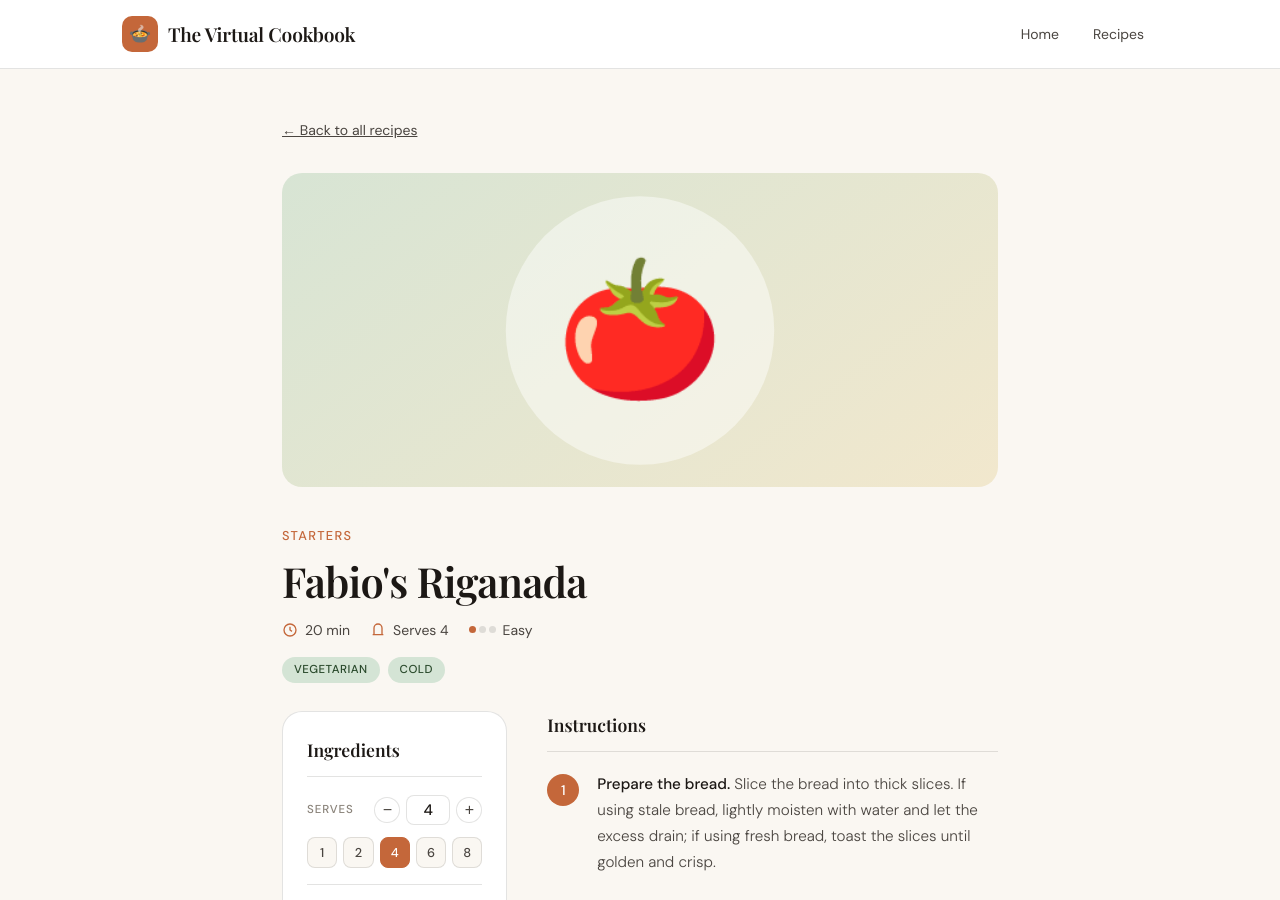
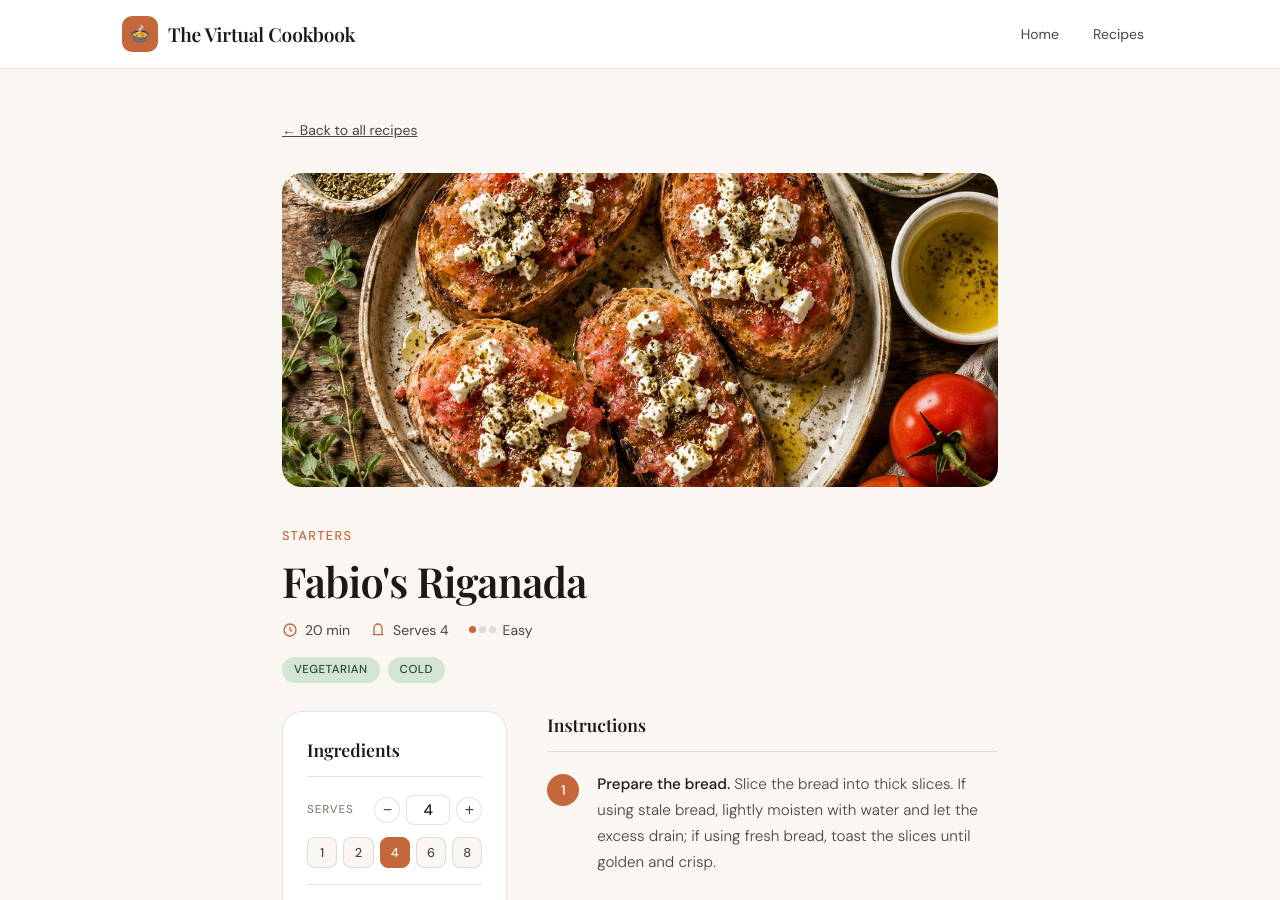
Before and after one commit to J0ma-r/cookbook, a Jekyll site: the page built from _recipes/riganada.md, in a window 1280 px wide and 900 px high. Built offline with Jekyll 4.4.1, drawn with Linux system fonts in a browser that asks for light colours; some web fonts are replaced.

Commit message:
Add real photos for riganada and buldak-noodles
Replace the SVG placeholders with generated food photos (1200x900 JPEG)
and point each recipe's image: front matter at the new .jpg.

Co-Authored-By: Claude Opus 4.8 <noreply@anthropic.com>

```diff
--- a/_recipes/riganada.md
+++ b/_recipes/riganada.md
@@ -1,7 +1,7 @@
 ---
 layout: recipe
 title: Fabio's Riganada
-image: /assets/images/riganada.svg
+image: /assets/images/riganada.jpg
 description: Greek tomato and feta bruschetta from Kefalonia — toasted bread, ripe tomatoes, feta, oregano and olive oil.
 category: Starters
 tags: [Vegetarian, Cold]
```
Also changed, not shown: _recipes/buldak-noodles.md (+1 -1 lines), assets/images/buldak-noodles.jpg (added), assets/images/riganada.jpg (added).
